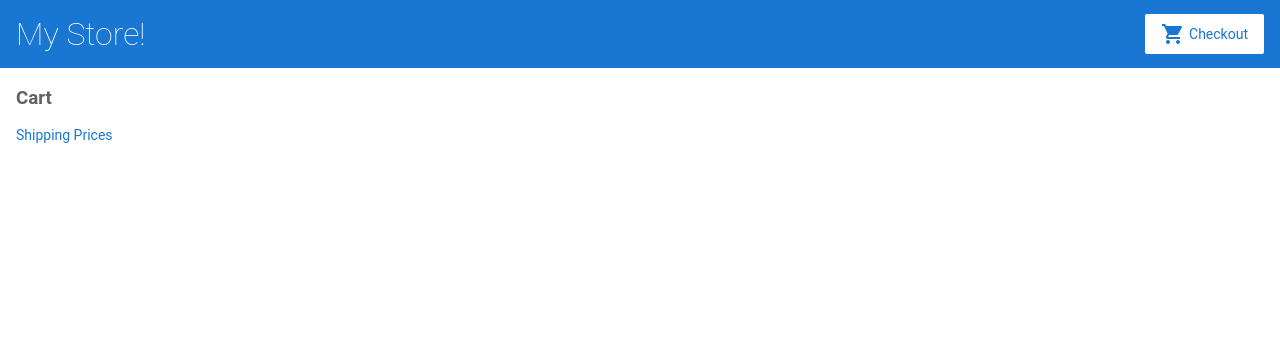
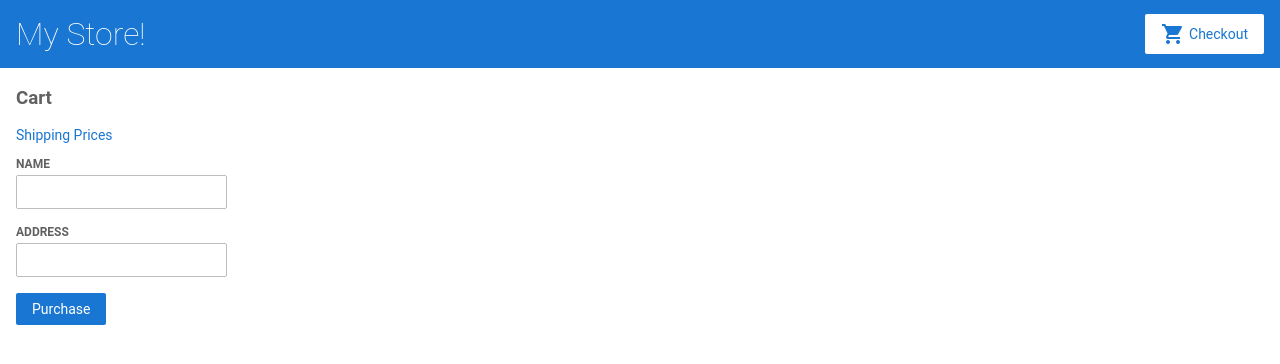
Before and after one commit to Wheeyun/angular-sample, an Angular app: page /cart in a window 1280 px wide. Shown: the top 364 px of the page. Built offline with nearby package versions, Linux system fonts and the light colour scheme.

Commit message:
formBuilder formcontrolName

```diff
--- a/src/app/cart/cart.component.html
+++ b/src/app/cart/cart.component.html
@@ -8,3 +8,17 @@
   <span>{{ item.name }}</span>
   <span>{{ item.price | currency }}</span>
 </div>
+
+<form [formGroup]="checkoutForm" (ngSubmit)="onSubmit()">
+  <div>
+    <label for="name">Name</label>
+    <input type="text" id="name" formControlName="name" />
+  </div>
+
+  <div>
+    <label for="address">Address</label>
+    <input type="text" id="address" formControlName="address" />
+  </div>
+  <div></div>
+  <button class="button" type="submit">Purchase</button>
+</form>
--- a/src/app/cart/cart.component.ts
+++ b/src/app/cart/cart.component.ts
@@ -1,4 +1,5 @@
 import { Component, OnInit } from '@angular/core';
+import { FormBuilder } from '@angular/forms';
 import { CartService } from '../cart.service';
 
 @Component({
@@ -8,7 +9,20 @@
 })
 export class CartComponent implements OnInit {
   items = this.cartService.getItems();
-  constructor(private cartService: CartService) {}
+  checkoutForm = this.formBuilder.group({
+    name: '',
+    address: '',
+  });
+  constructor(
+    private cartService: CartService,
+    private formBuilder: FormBuilder
+  ) {}
+
+  onSubmit(): void {
+    this.items = this.cartService.clearCart();
+    console.log('Your order has been submitted', this.checkoutForm.value);
+    this.checkoutForm.reset();
+  }
 
   ngOnInit() {}
 }
```
